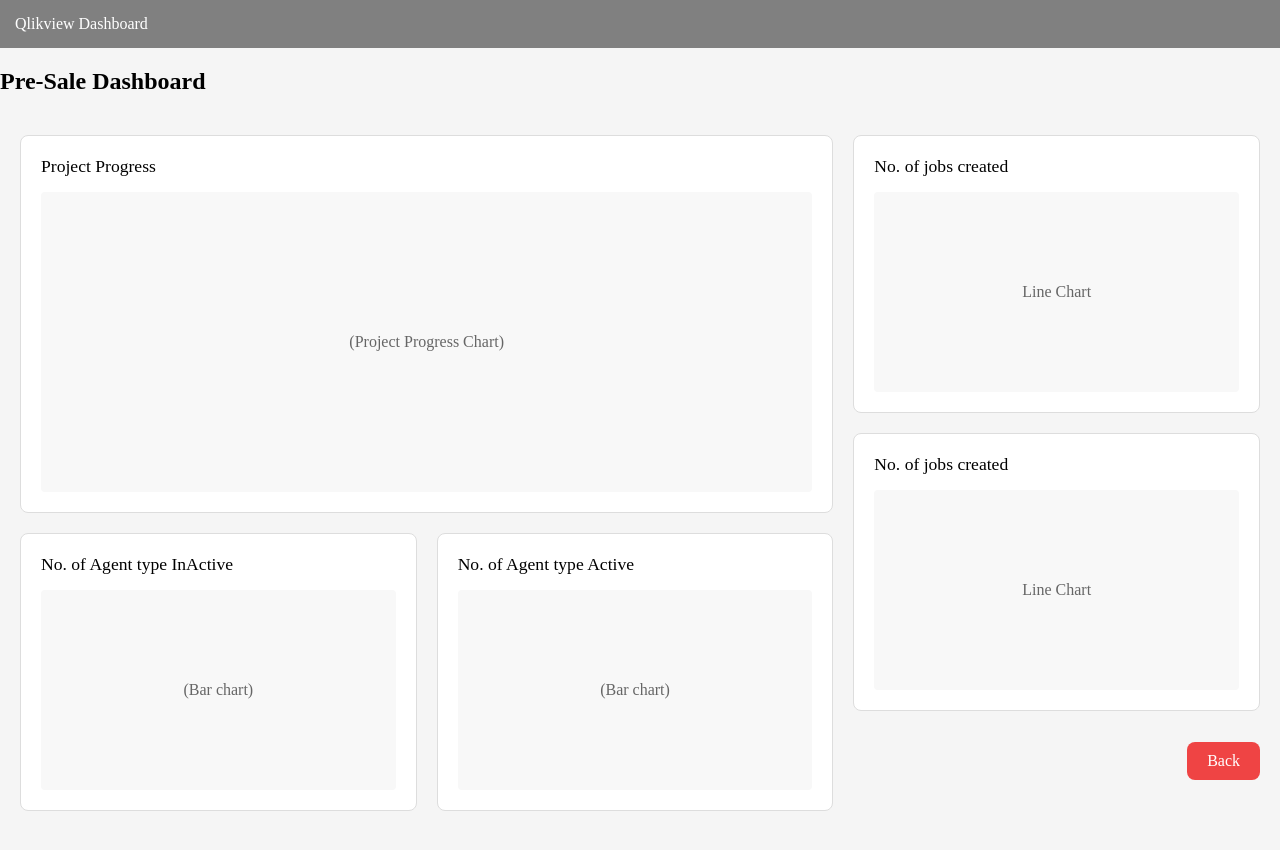
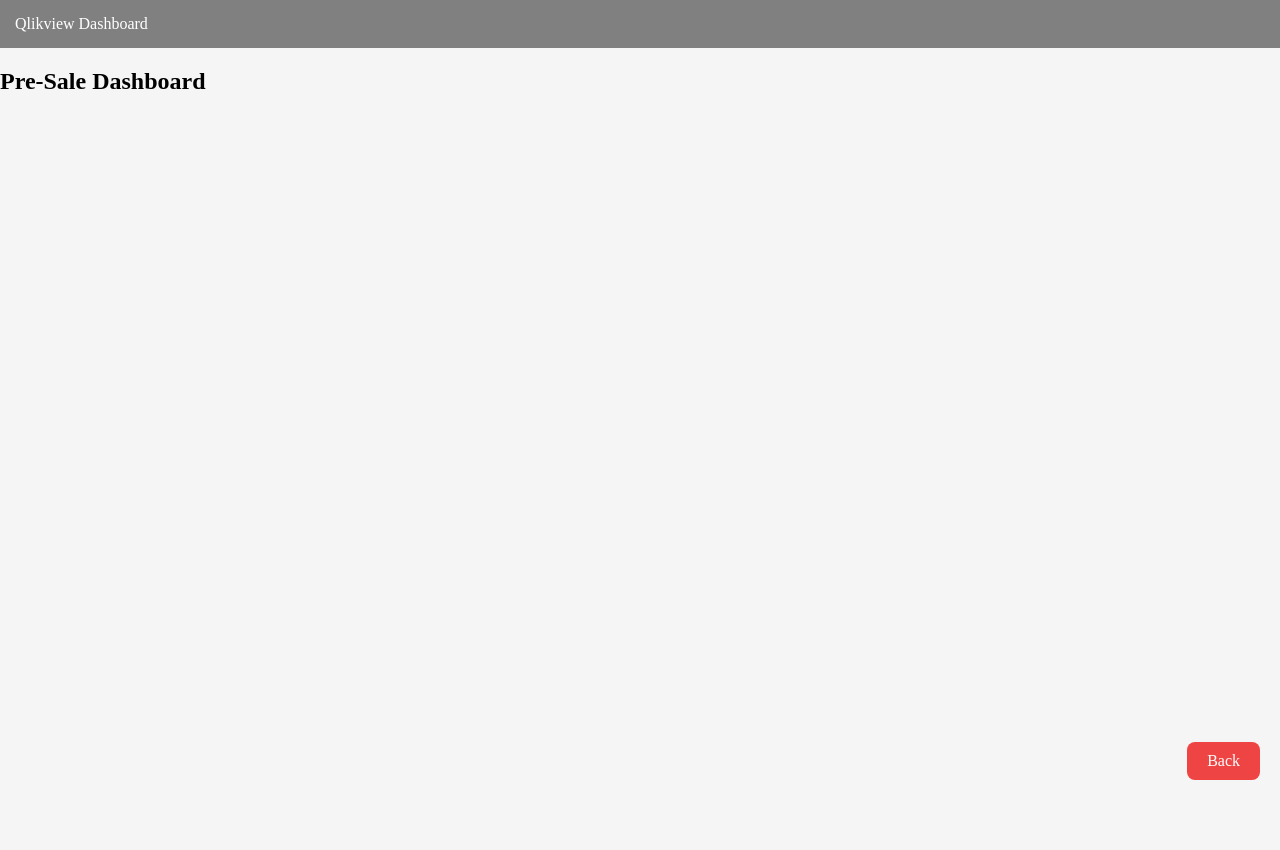
Before and after one commit to BT4103-Group-15/LLM-Agentic-Demo, a plain HTML site: page internal-staff-app/presale-dashboard.html in a window 1280 px wide. After the commit the page ends 800 px from the top, so only its background shows below. Drawn offline with Linux system fonts and the light colour scheme.

Commit message:
Update presale-dashboard.html

```diff
--- a/internal-staff-app/presale-dashboard.html
+++ b/internal-staff-app/presale-dashboard.html
@@ -13,40 +13,6 @@
 
     <div class="dashboard-container">
         <h2>Pre-Sale Dashboard</h2>
-
-        <div class="dashboard-grid">
-            <!-- Left column -->
-            <div>
-                <div class="chart-container">
-                    <div class="chart-title">Project Progress</div>
-                    <div class="chart-placeholder large-chart">(Project Progress Chart)</div>
-                </div>
-
-                <div class="sub-grid">
-                    <div class="chart-container">
-                        <div class="chart-title">No. of Agent type InActive</div>
-                        <div class="chart-placeholder">(Bar chart)</div>
-                    </div>
-                    <div class="chart-container">
-                        <div class="chart-title">No. of Agent type Active</div>
-                        <div class="chart-placeholder">(Bar chart)</div>
-                    </div>
-                </div>
-            </div>
-
-            <!-- Right column -->
-            <div>
-                <div class="chart-container">
-                    <div class="chart-title">No. of jobs created</div>
-                    <div class="chart-placeholder">Line Chart</div>
-                </div>
-                <div class="chart-container">
-                    <div class="chart-title">No. of jobs created</div>
-                    <div class="chart-placeholder">Line Chart</div>
-                </div>
-            </div>
-        </div>
-
         <a href="visualization.html" class="back-button">Back</a>
     </div>
 </body>
```
